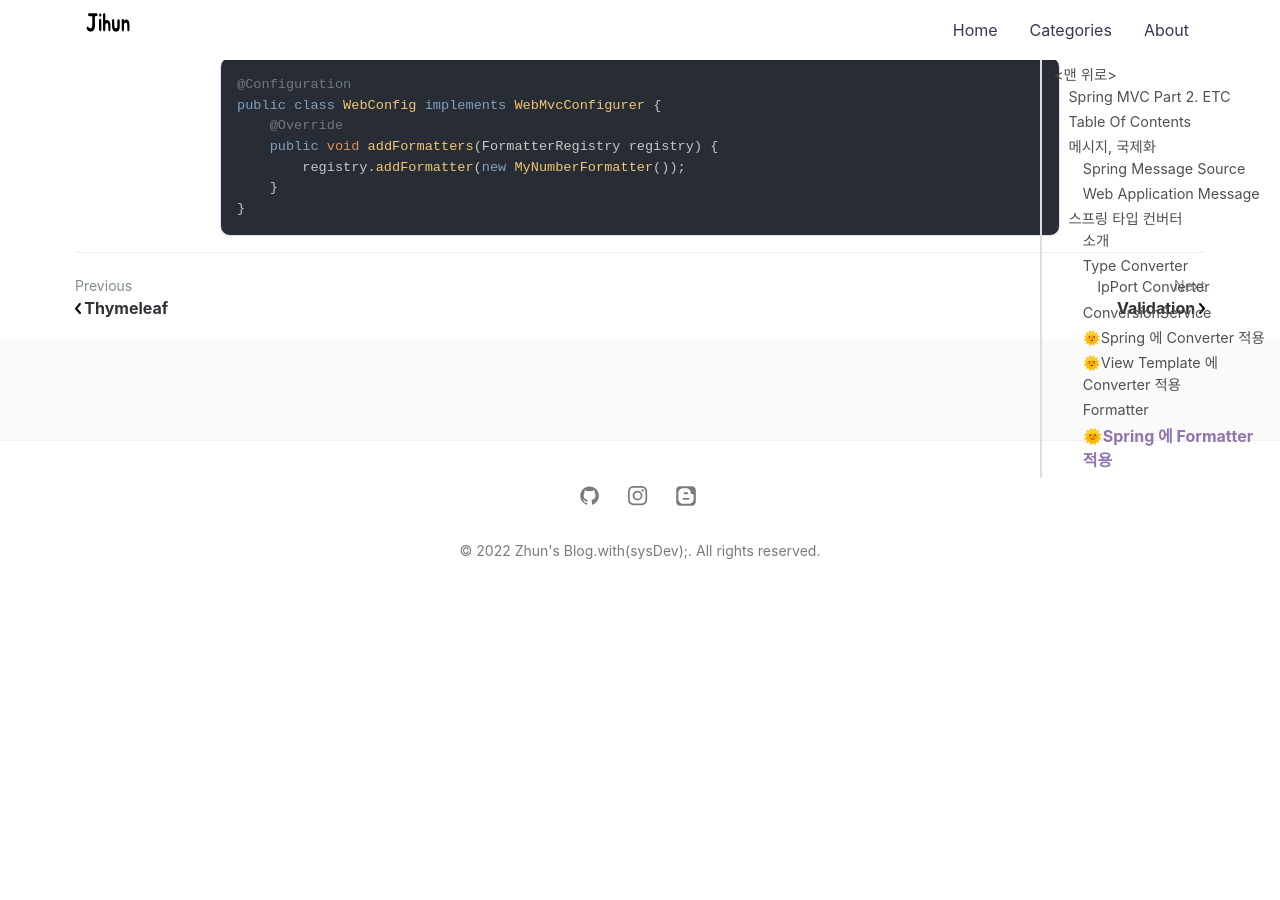
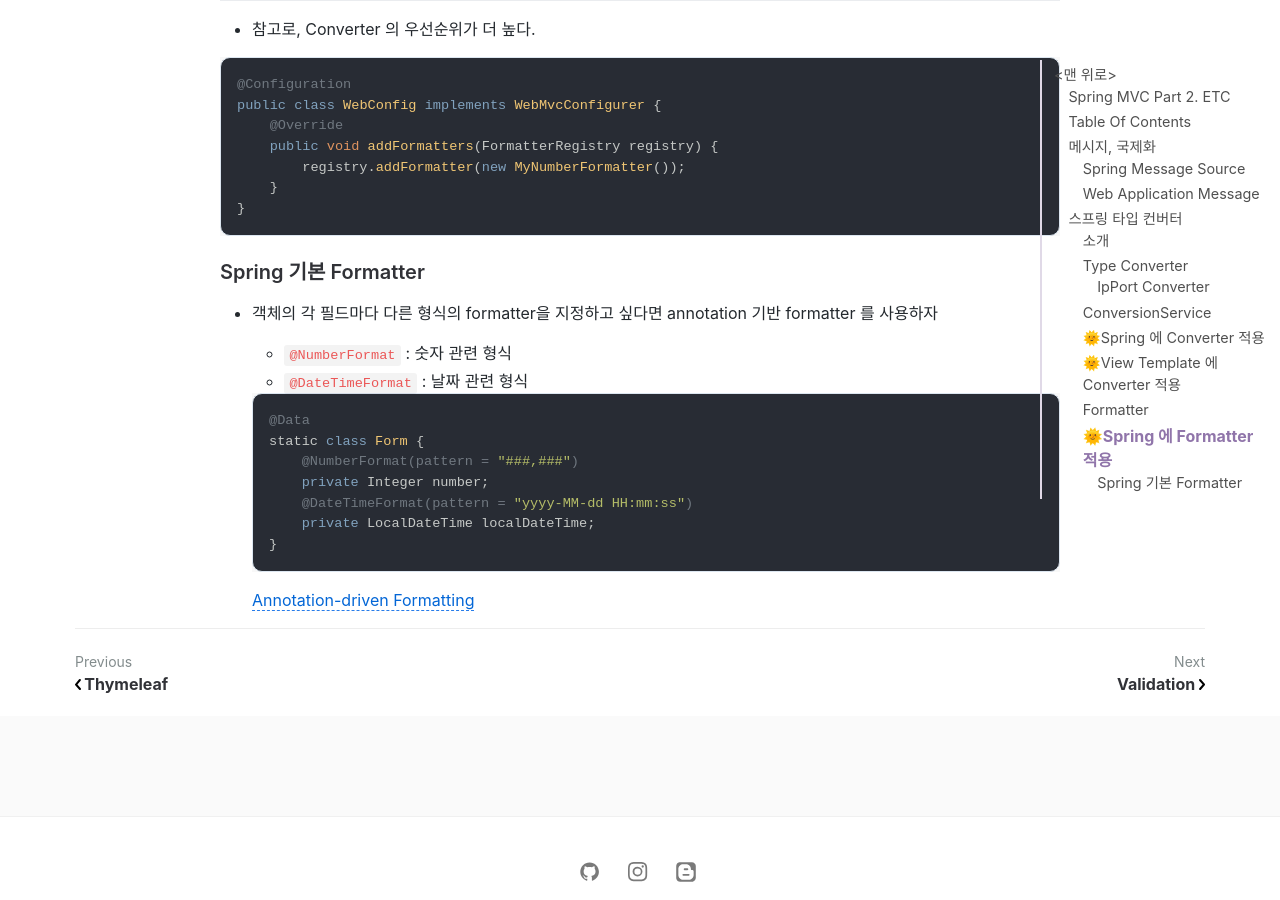
Before and after one commit to jihunparkme/jihunparkme.github.io, a Jekyll site: the page built from _posts/2021-10-12-Spring-MVC-Part2-Etc.md, in a window 1280 px wide and 900 px high, scrolled down 10080 px. Built offline with Jekyll 4.4.1, drawn with Linux system fonts in a browser that asks for light colours; nearby versions of some CDN libraries; comment, search, counter and statistics services are not loaded; before the commit the page ends 10686 px from its top, so only the background shows below that; some of the changed text lies outside the part shown.

Commit message:
[스프링 타입 컨버터] 스프링이 제공하는 기본 포맷터

````diff
--- a/_posts/2021-10-12-Spring-MVC-Part2-Etc.md
+++ b/_posts/2021-10-12-Spring-MVC-Part2-Etc.md
@@ -465,3 +465,22 @@ public class WebConfig implements WebMvcConfigurer {
     }
 }
 ```
+
+### Spring 기본 Formatter
+
+- 객체의 각 필드마다 다른 형식의 formatter을 지정하고 싶다면 annotation 기반 formatter 를 사용하자
+
+  - `@NumberFormat` : 숫자 관련 형식
+  - `@DateTimeFormat` : 날짜 관련 형식
+
+  ```java
+  @Data
+  static class Form {
+      @NumberFormat(pattern = "###,###")
+      private Integer number;
+      @DateTimeFormat(pattern = "yyyy-MM-dd HH:mm:ss")
+      private LocalDateTime localDateTime;
+  }
+  ```
+
+  [Annotation-driven Formatting](https://docs.spring.io/spring-framework/docs/current/reference/html/core.html#format-CustomFormatAnnotations)
````
